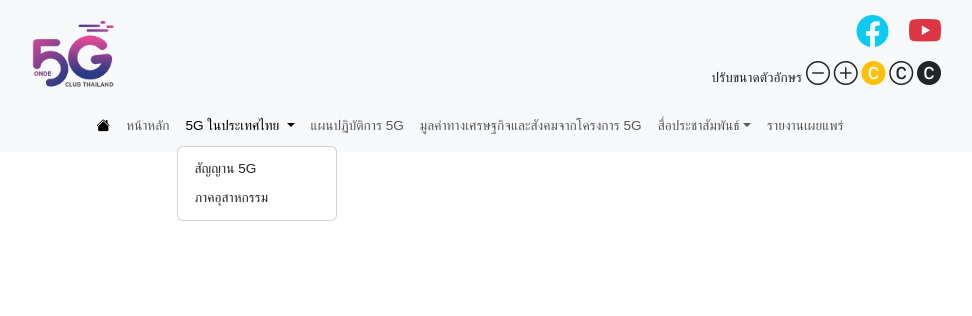
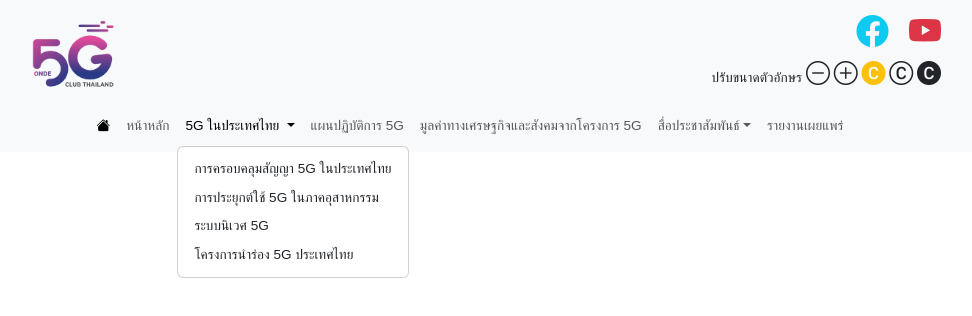
Before and after one commit to Pollux-z/5Gwebsite.github.io, a website: page navbar.html in a window 1280 px wide. Both pictures are taken after a click on the button "5G ในประเทศไทย". Shown: the whole page, without its empty margins (158-1130 px from the left). Drawn offline with nearby package versions, Linux system fonts and the light colour scheme; a web font is replaced by a local one.

Commit message:
edit navbar

```diff
--- a/navbar.html
+++ b/navbar.html
@@ -69,8 +69,18 @@
                     5G ในประเทศไทย
                   </a>
                   <ul class="dropdown-menu">
-                    <li><a class="dropdown-item" href="signal5g.html">สัญญาน 5G</a></li>
-                    <li><a class="dropdown-item" href="Industrail5G.html">ภาคอุสาหกรรม</a></li>
+                    <li>
+                      <a class="dropdown-item" href="signal5g.html">การครอบคลุมสัญญา 5G ในประเทศไทย</a>
+                    </li>
+                    <li>
+                      <a class="dropdown-item" href="Industrail5G.html">การประยุกต์ใช้ 5G ในภาคอุสาหกรรม</a>
+                    </li>
+                    <li>
+                      <a class="dropdown-item" href="#">ระบบนิเวศ 5G</a>
+                    </li>
+                    <li>
+                      <a class="dropdown-item" href="#">โครงการนำร่อง 5G ประเทศไทย</a>
+                    </li>
                   </ul>
                 </li>
                 <li class="nav-item">
```
Also changed, not shown: economicValue.html (+2 -2 lines).
